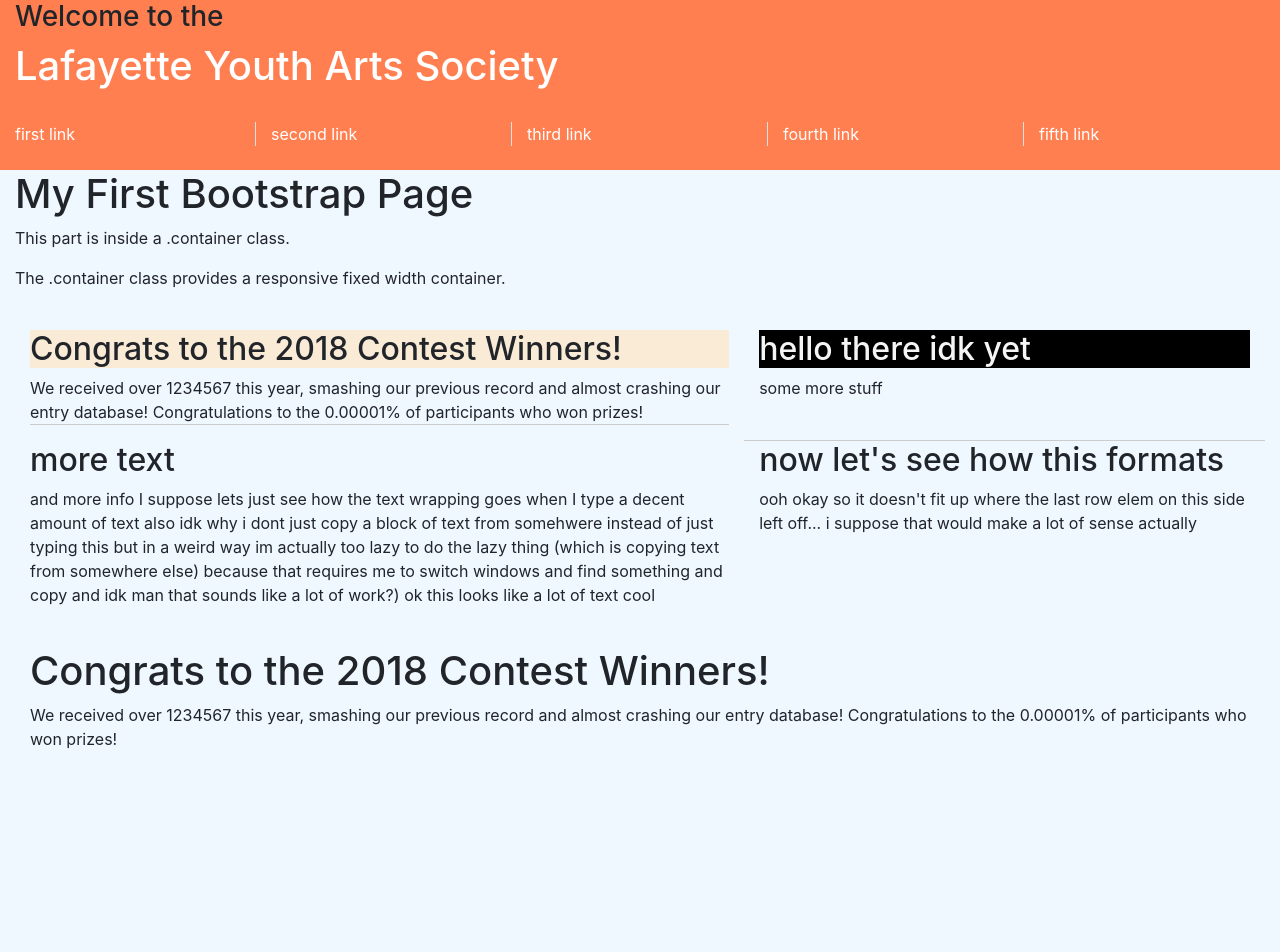
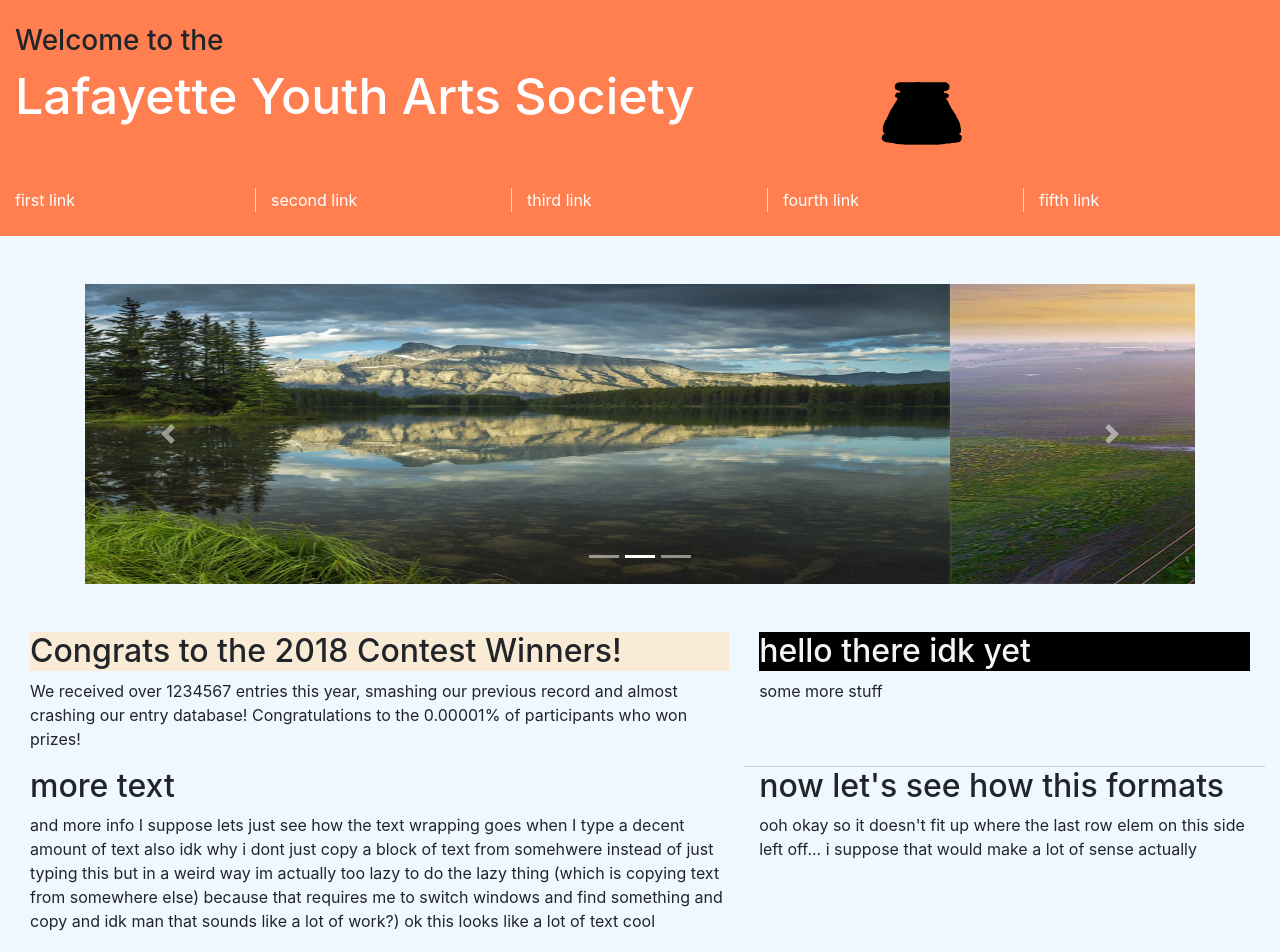
Before and after one commit to lafayette-youth-arts-society/website, a website: page index.html in a window 1280 px wide. Before the commit the page ends 800 px from the top, so only its background shows below. Drawn offline with nearby package versions, Linux system fonts and the light colour scheme.

Commit message:
added scrolling pics/carousel; lyas icon in the header

```diff
--- a/index.html
+++ b/index.html
@@ -8,6 +8,10 @@
     <script src="https://ajax.googleapis.com/ajax/libs/jquery/3.3.1/jquery.min.js"></script>
     <script src="https://cdnjs.cloudflare.com/ajax/libs/popper.js/1.14.0/umd/popper.min.js"></script>
     <script src="https://maxcdn.bootstrapcdn.com/bootstrap/4.1.0/js/bootstrap.min.js"></script>
+    <script src="/js/myfuncs.js"></script>
+
+
+  <link rel="icon" href="/Thinkwell.ico" type="image/x-icon">
 
 
     <style type="text/css">
@@ -39,14 +43,36 @@
             color: white;
         }
 
+        .carousel-inner  img {
+            width: 100%;
+            height: 80%;
+
+            max-height: 300px;
+        }
+
+        #head_pic {
+            height: 100%;
+            width: 60%;
+        }
+
+
+
     </style>
+
 </head>
+
 <body link="white">
 
 <div id="header" class="container-fluid" style="background-color: coral">
-    <!-- Header Bar -->
+    <!-- ###### Header Bar ###### -->
+    <br>
     <h3>Welcome to the</h3>
-    <h1 style="color: white;">Lafayette Youth Arts Society</h1>
+    <div class="row">
+        <div class="col-sm-8"><h1 style="color: white; font-size: 50px">Lafayette Youth Arts Society</h1></div>
+        <div class="col-sm-2"><img id="head_pic" src="Thinkwell_black.gif"></div>
+
+    </div>
+
     <br>
     <div class="row vdivide">
         <!-- Menu Buttons -->
@@ -60,10 +86,54 @@
     <br>
 
 </div>
+<!-- END OF HEADER BOX -->
+
+<br>
+
+<!-- BEGINNING OF MAIN CONTENT -->
 <div id="head" class="container-fluid">
-  <h1>My First Bootstrap Page</h1>
-  <p>This part is inside a .container class.</p>
-  <p>The .container class provides a responsive fixed width container.</p> <br>
+    <div class="container">
+        <br>
+        <!-- PHOTO SLIDER/CAROUSEL -->
+        <div id="demo" class="carousel slide" data-ride="carousel" style="align-self: center;">
+
+            <!-- Indicators -->
+            <ul class="carousel-indicators">
+                <li data-target="#demo" data-slide-to="0" class="active"></li>
+                <li data-target="#demo" data-slide-to="1"></li>
+                <li data-target="#demo" data-slide-to="2"></li>
+            </ul>
+
+            <!-- The slideshow -->
+            <div class="carousel-inner">
+                <div class="carousel-item active">
+                  <img src="pic_1.jpg">
+                </div>
+                <div class="carousel-item">
+                  <img src="pic_2.jpg">
+                </div>
+                <div class="carousel-item">
+                  <img src="pic_3.jpg">
+                </div>
+            </div>
+
+            <!-- Left and right controls -->
+            <a class="carousel-control-prev" href="#demo" data-slide="prev">
+                <span class="carousel-control-prev-icon"></span>
+            </a>
+            <a class="carousel-control-next" href="#demo" data-slide="next">
+                <span class="carousel-control-next-icon"></span>
+            </a>
+        </div>
+        <!-- END OF PHOTO SLIDER/CAROUSEL -->
+
+
+    </div>
+
+        <br>
+        <br>
+
+
 
         <div class="container-fluid">
         <div class="row">
@@ -74,7 +144,7 @@
                     <h2>Congrats to the 2018 Contest Winners!</h2>
                 </div>
 
-                <p style="border-bottom: 1px solid #ccc;">We received over 1234567 this year, smashing our previous record and almost crashing our entry database! Congratulations to the 0.00001% of participants who won prizes!</p>
+                <p>We received over 1234567 entries this year, smashing our previous record and almost crashing our entry database! Congratulations to the 0.00001% of participants who won prizes!</p>
 
 
             </div>
@@ -94,7 +164,6 @@
         </div>
 
         </div>
-
 
 
 
@@ -120,11 +189,7 @@
 
 
     <br>
-<div class="container-fluid">
-    <h1>Congrats to the 2018 Contest Winners!</h1>
-    <p>We received over 1234567 this year, smashing our previous record and almost crashing our entry database! Congratulations to the 0.00001% of participants who won prizes!</p>
 
-    </div>
 </div>
 
 <br>
```
Also changed, not shown: Thinkwell_black.gif (added), pic_1.jpg (added), pic_2.jpg (added), pic_3.jpg (added). Lines whose indentation alone changed are shown as unchanged.
